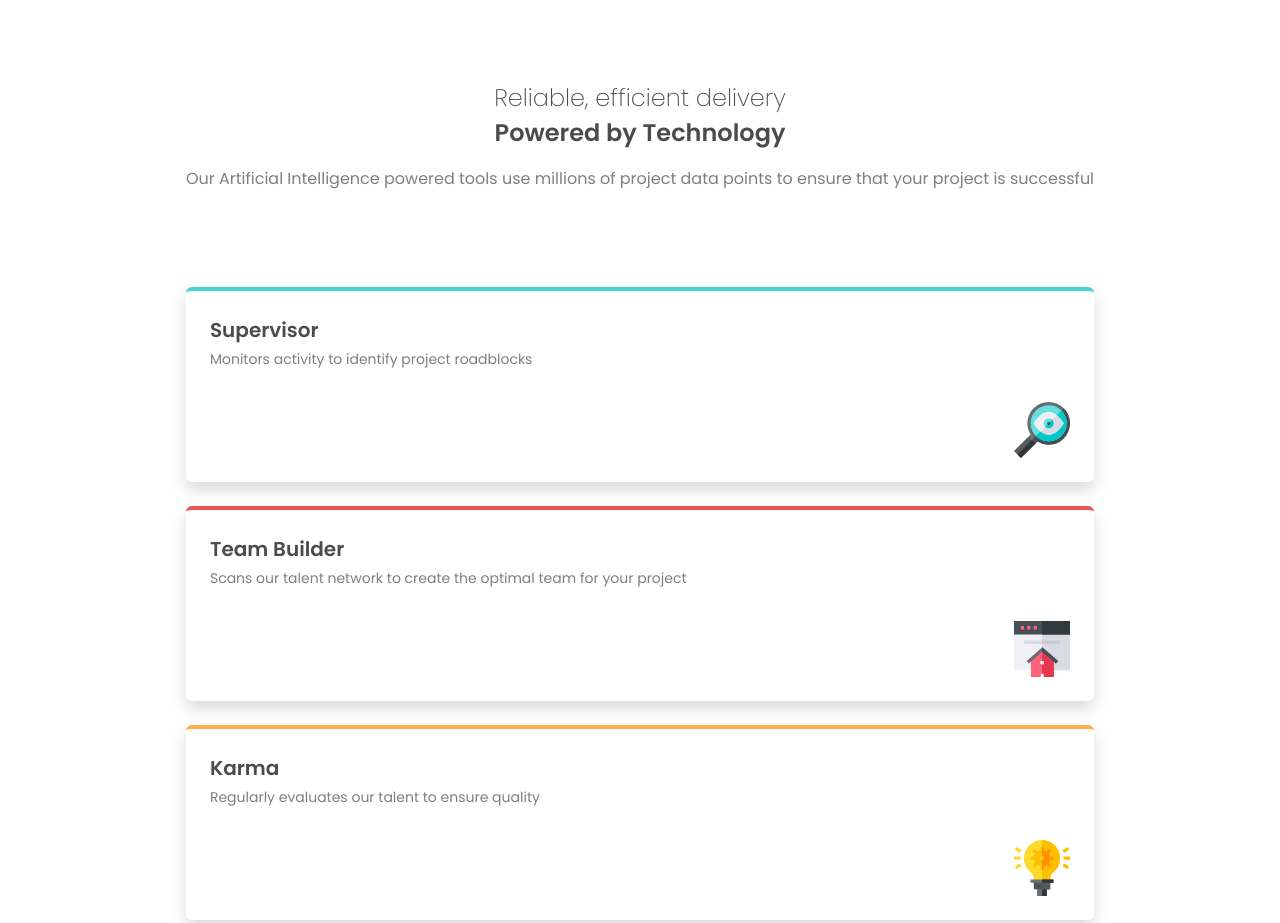
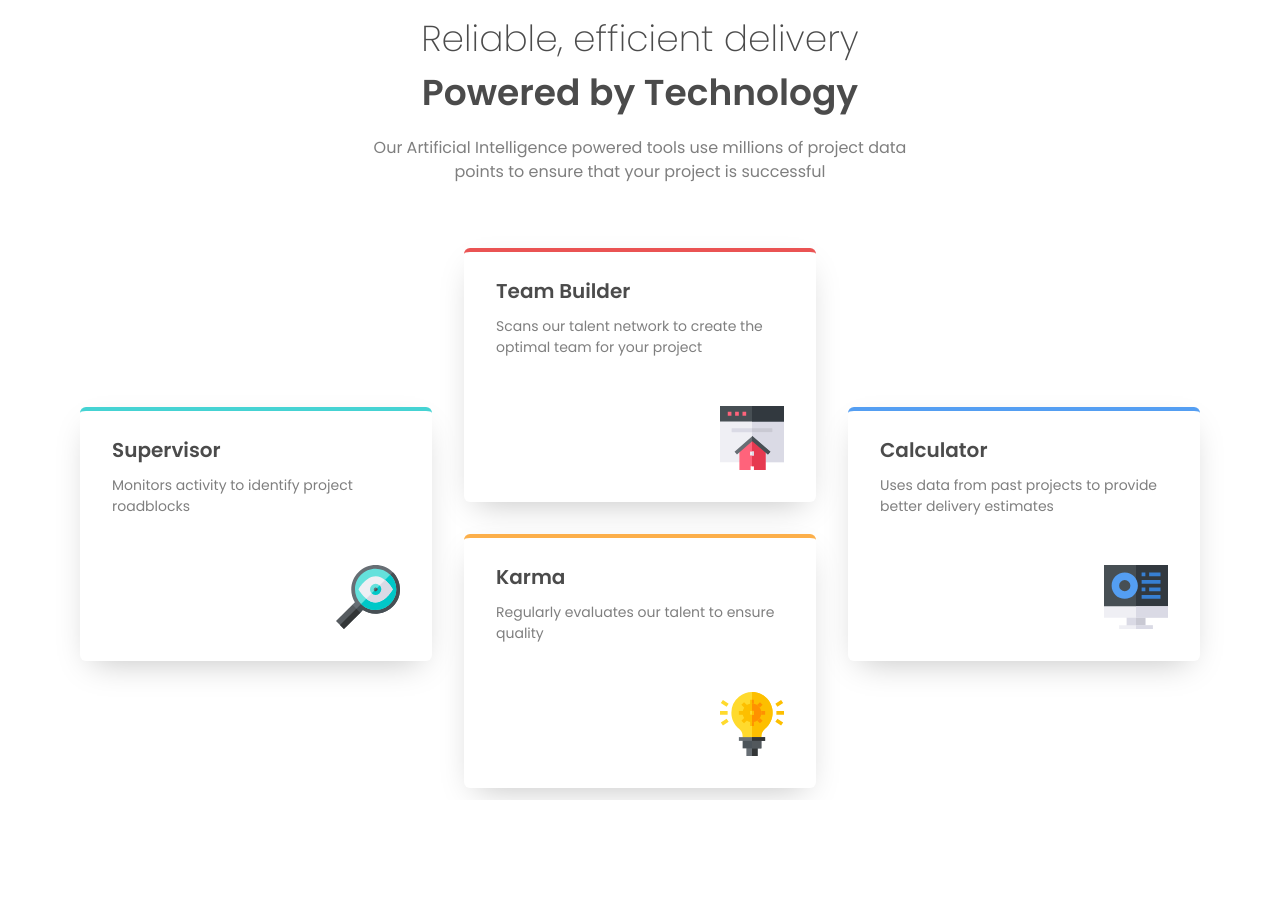
Before and after one commit to mateusabelli/four-card-feature-section, a plain HTML site: page index.html in a window 1280 px wide. Shown: the top 923 px of the page. After the commit the page ends 800 px from the top, so only its background shows below. Drawn offline with Linux system fonts and the light colour scheme.

Commit message:
feat: add desktop version

```diff
--- a/index.html
+++ b/index.html
@@ -28,7 +28,6 @@
   </head>
 
   <body>
-    <main>
     <header>
       <h1>
         Reliable, efficient delivery <strong>Powered by Technology</strong>
@@ -39,6 +38,7 @@
       </p>
     </header>
 
+    <main>
       <section>
         <h2>Supervisor</h2>
         <p>Monitors activity to identify project roadblocks</p>
--- a/style.css
+++ b/style.css
@@ -15,7 +15,7 @@
   --fw-semibold: 600;
 
   /* Font Sizes */
-  --fs-sm: 0.96rem;
+  --fs-regular: 0.938rem;
   --fs-md: 1.4rem;
 }
 
@@ -28,28 +28,36 @@
 
 /* Set core body defaults */
 body {
+  line-height: 1.5;
+  color: var(--clr-dark-blue);
+  font-family: var(--ff-sans);
+  font-weight: var(--fw-regular);
+
   display: grid;
   place-content: center;
   min-height: 100vh;
 
-  color: var(--clr-dark-blue);
-  font-family: var(--ff-sans);
-  font-weight: var(--fw-regular);
-  text-rendering: optimizeSpeed;
+  margin: 0 auto;
+  max-width: 70rem;
 }
 
 main {
-  padding: 5rem 1.5rem 3rem;
+  display: grid;
+  grid-template-columns: 1fr 1fr 1fr;
+  gap: 2rem;
 }
 
 header {
   text-align: center;
+  max-width: 34rem;
+  margin: 0 auto;
+  margin-bottom: 4rem;
 }
 
 header > h1 {
   opacity: 0.7;
   font-weight: var(--fw-extralight);
-  font-size: 1.5rem;
+  font-size: 2.25rem;
   margin-bottom: 1rem;
 }
 
@@ -59,44 +67,54 @@ header > h1 > strong {
 
 header > p {
   opacity: 0.5;
-  margin-bottom: 6rem;
 }
 
 section {
   border-radius: 6px;
-  box-shadow: 0px 8px 16px rgba(0, 0, 0, 0.15);
-  padding: 1.5rem;
-  border-top: 4px solid var(--clr-cyan);
-  margin-bottom: 1.5rem;
+  box-shadow: 0px 12px 32px -12px rgba(0, 0, 0, 0.25);
+  padding: 1.5rem 2rem 2rem;
+  border-top: 4px solid;
 }
 
 section > h2 {
   opacity: 0.7;
   font-size: 1.25rem;
-  margin-bottom: 0.25rem;
+  margin-bottom: 0.5em;
 }
 
 section > p {
   opacity: 0.5;
-  font-size: 0.875rem;
-  margin-bottom: 2rem;
+  font-size: 14px;
+  margin-bottom: 3rem;
 }
 
 section > img {
   display: block;
   margin-left: auto;
-  width: 3.5rem;
-  height: 3.5rem;
+  width: 4rem;
+  height: 4rem;
+}
+
+section:nth-of-type(1) {
+  border-color: var(--clr-cyan);
+  grid-column-start: 1;
+  grid-row-start: 2;
+  transform: translateY(-50%);
 }
 
 section:nth-of-type(2) {
   border-color: var(--clr-red);
+  grid-column-start: 2;
 }
 
 section:nth-of-type(3) {
   border-color: var(--clr-orange);
+  grid-column-start: 2;
 }
 
 section:nth-of-type(4) {
   border-color: var(--clr-blue);
+  grid-column-start: 3;
+  grid-row-start: 2;
+  transform: translateY(-50%);
 }
```
Lines whose indentation alone changed are shown as unchanged.
